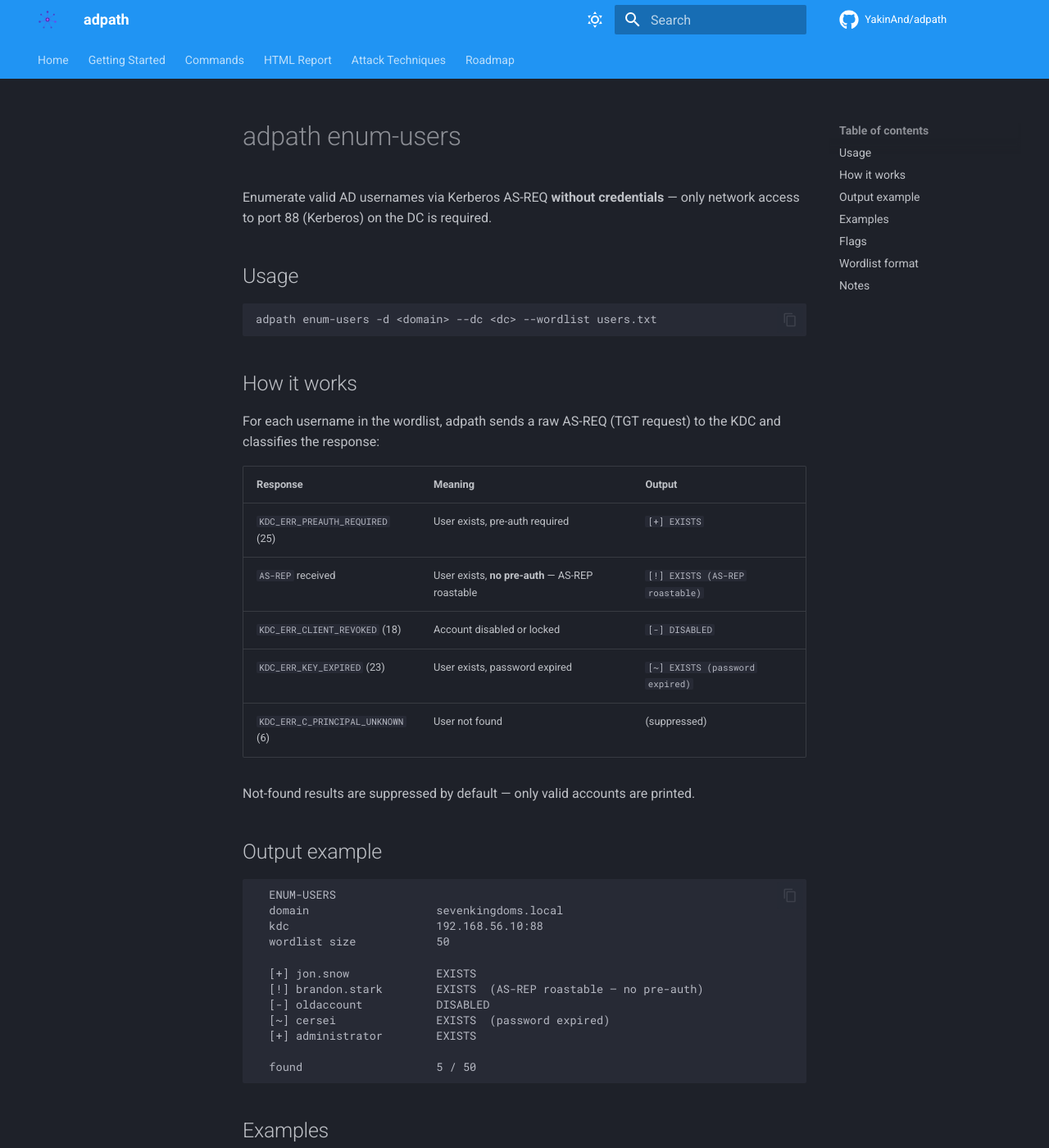
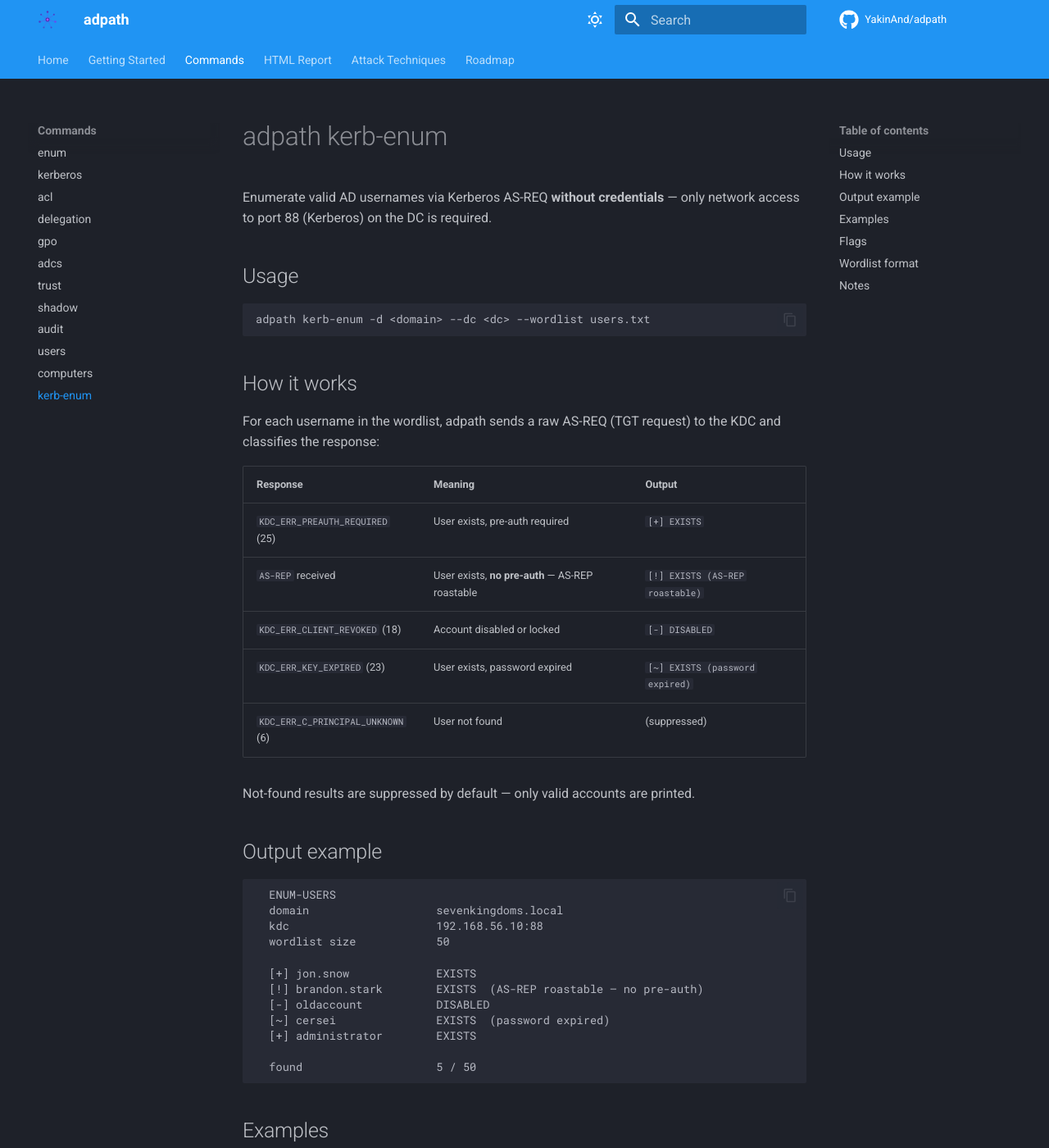
Before and after one commit to YakinAnd/morok, an MkDocs documentation site: the page built from docs/commands/kerb-enum.md, in a window 1280 px wide and 1400 px high. Shown: the whole window at 82% size. Built offline with MkDocs 1.6.1 and Material for MkDocs 9.7.7, drawn with Linux system fonts in a browser that asks for light colours; comment, search, counter and statistics services are not loaded; some of the changed text lies outside the part shown.

Commit message:
refactor: rename enum-users command to kerb-enum

````diff
--- a/docs/commands/enum-users.md
+++ b/docs/commands/kerb-enum.md
@@ -1,11 +1,11 @@
-# adpath enum-users
+# adpath kerb-enum
 
 Enumerate valid AD usernames via Kerberos AS-REQ **without credentials** — only network access to port 88 (Kerberos) on the DC is required.
 
 ## Usage
 
 ```bash
-adpath enum-users -d <domain> --dc <dc> --wordlist users.txt
+adpath kerb-enum -d <domain> --dc <dc> --wordlist users.txt
 ```
 
 ## How it works
@@ -43,10 +43,10 @@ Not-found results are suppressed by default — only valid accounts are printed.
 
 ```bash
 # Basic username enumeration
-adpath enum-users -d corp.local --dc 10.0.0.1 --wordlist users.txt
+adpath kerb-enum -d corp.local --dc 10.0.0.1 --wordlist users.txt
 
 # With a large wordlist (e.g. statistically common AD usernames)
-adpath enum-users -d corp.local --dc 10.0.0.1 --wordlist /usr/share/wordlists/usernames.txt
+adpath kerb-enum -d corp.local --dc 10.0.0.1 --wordlist /usr/share/wordlists/usernames.txt
 ```
 
 ## Flags
--- a/mkdocs.yml
+++ b/mkdocs.yml
@@ -68,6 +68,7 @@ nav:
     - audit: commands/audit.md
     - users: commands/users.md
     - computers: commands/computers.md
+    - kerb-enum: commands/kerb-enum.md
   - HTML Report:
     - Overview: report/overview.md
     - Tabs reference: report/tabs.md
````
Also changed, not shown: CONTEXT.md (+5 -5 lines), docs/getting-started/quickstart.md (+1 -1 lines), docs/roadmap.md (+1 -1 lines), 1 other file.
